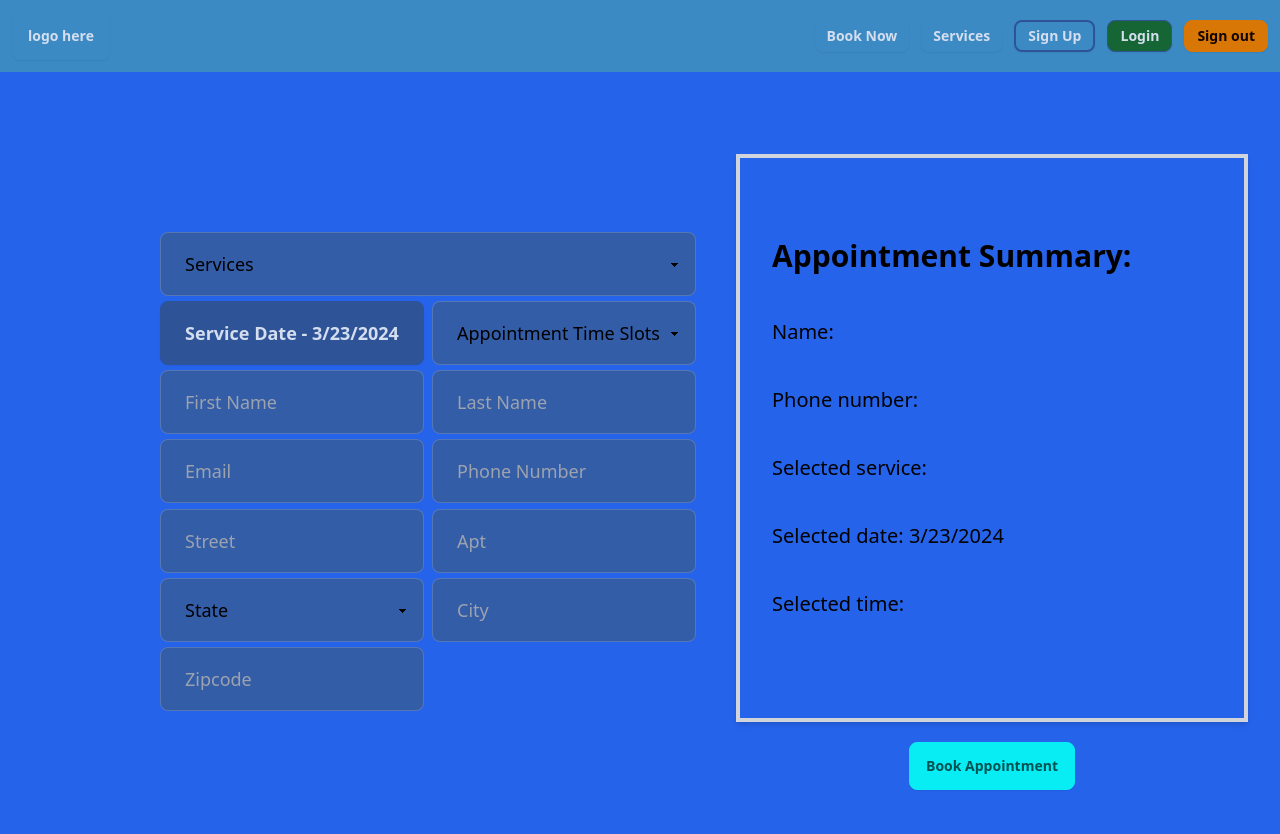
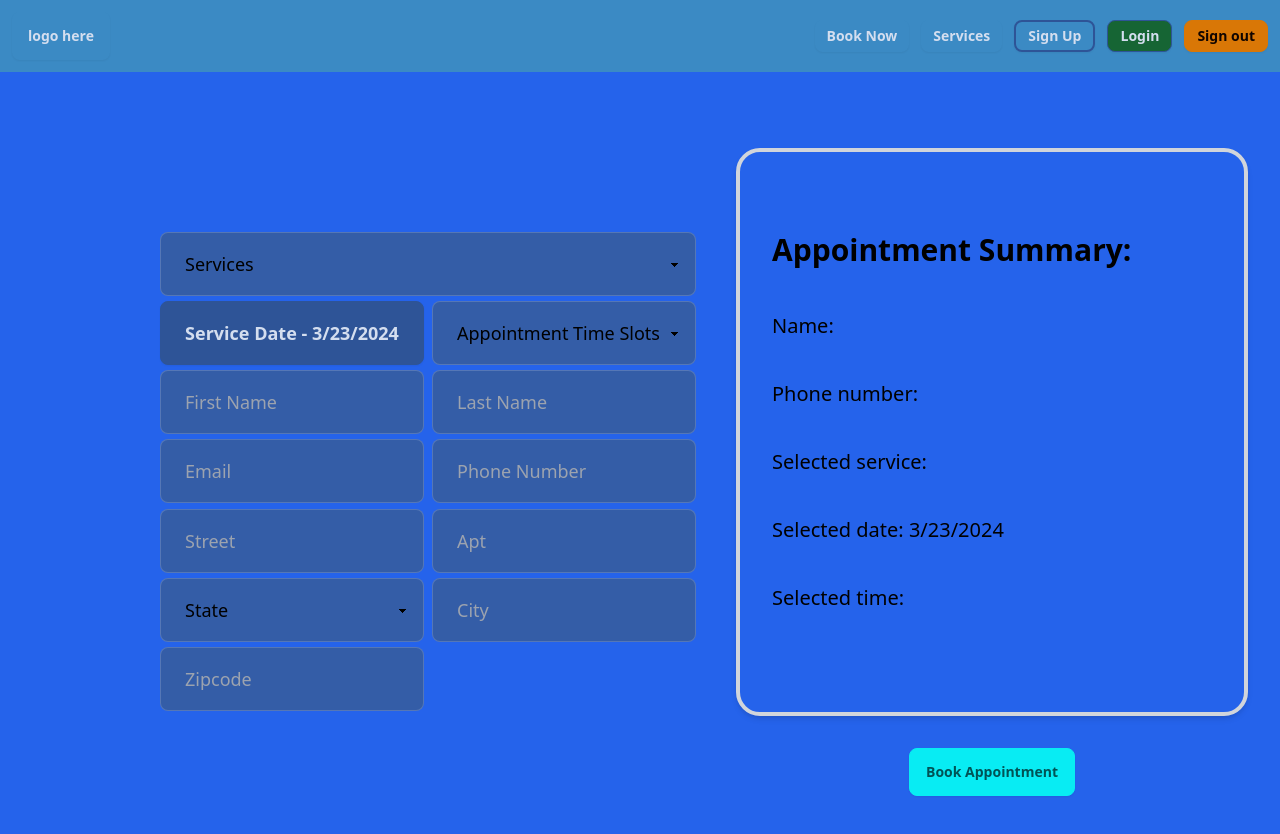
Before and after one commit to rajakrishna/dsd-cohort-2024, a Next.js app in the folder client/: page /appointment in a window 1280 px wide. Shown: the top 834 px of the page. Built offline with nearby package versions, Linux system fonts and the light colour scheme.

Commit message:
adjust style and add fetches

```diff
--- a/client/app/appointment/page.jsx
+++ b/client/app/appointment/page.jsx
@@ -1,15 +1,17 @@
 'use client'
 
-import React, { useState } from "react";
+import React, { useState, useEffect } from "react";
 import DatePicker from "react-datepicker";
 import "react-datepicker/dist/react-datepicker.css";
 import { mockServicesData } from "../mockData/mockGetServicesApi";
 import { mockTimeSlotsData } from "../mockData/mockGetTimeSlotsApi";
 import { timeSlots, statesList } from "@/constants";
-import { router } from "next/navigation";
+import { useRouter } from "next/navigation";
 
 export default function AppointmentPage() {
 
+  const [serviceList, setServiceList] = useState(mockServicesData)
+  const [timeSlotsList, setTimeSlotsList] = useState(mockTimeSlotsData)
   const [service, setService] = useState('')
   const [startDate, setStartDate] = useState(new Date().toLocaleDateString())
   const [appointment, setAppointment] = useState('')
@@ -22,6 +24,7 @@ export default function AppointmentPage() {
   const [state, setState] = useState('')
   const [city, setCity] = useState('')
   const [zip, setZip] = useState('')
+  const router = useRouter()
 
   const serviceInputHandler = (e) => {
     setService(e.target.value)
@@ -68,9 +71,14 @@ export default function AppointmentPage() {
   }
 
   const bookAppointment = () => {
-console.log(startDate)
+
+    if (!service || !startDate || !appointment || !firstName || !lastName || !email || !phone || !street || !state || !city || !zip) {
+      alert('Please fill out all fields')
+      return
+    }
+
     const timeSlotKey = Object.keys(timeSlots).find(timeSlotKey => timeSlots[timeSlotKey] === appointment);
-    const selectedService = mockServicesData.find(item => item.name === service);
+    const selectedService = serviceList.find(item => item.name === service);
     const formattedDate = startDate.split('/')
     let [month, day, year] = formattedDate
     if (month.length === 1) {
@@ -91,9 +99,9 @@ console.log(startDate)
         "serviceId": selectedService.id
       }
     }
-    console.log(data)
+
     fetch(
-      '/api/appointment',{
+      '/saveAppointmentApi', {
       method: 'POST',
       headers: {
         'Content-Type': 'application/json'
@@ -101,40 +109,89 @@ console.log(startDate)
       body: JSON.stringify(data)
     }
     )
-    .then(
-      router.push('/appointmentconfirmed')
-    )
+    .then(res => res.json())
+    .then(data => {
+      if (data.status === 'success') {
+        router.push('/appointmentconfirmed')
+      }
+    })
     .catch(err => console.log(err))
   }
 
+  //will enable below once the backend is ready!
+  //====================================================================================================
+  // const getServiceList = () => {
+  //   fetch(
+  //     '/getServicesApi', {
+  //     method: 'GET',
+  //     headers: {
+  //       'Content-Type': 'application/json'
+  //     }
+  //   }
+  //   )
+  //   .then(res => res.json())
+  //   .then(data => {
+  //     if (data.status === 'success') {
+  //       setServiceList(data.services)
+  //     }
+  //   })
+  //   .catch(err => console.log(err))
+  // }
+
+  // const getTimeSlotsList = () => {
+  //   fetch(
+  //     '/getTimeSlotsApi/${startDate}', {
+  //     method: 'GET',
+  //     headers: {
+  //       'Content-Type': 'application/json'
+  //     }
+  //   }
+  //   )
+  //   .then(res => res.json())
+  //   .then(data => {
+  //     if (data.status === 'success') {
+  //       setTimeSlotsList(data.timeSlots)
+  //     }
+  //   })
+  //   .catch(err => console.log(err))
+  // }
+
+  // useEffect(() => {
+  //   getServiceList()
+  // }, [])
+
+  // useEffect(() => {
+  //   getTimeSlotsList()
+  // }, [startDate])
+  //====================================================================================================
   return (
   <div className="flex flex-row min-h-screen w-full">
     <form className='flex-1 pr-2 grid grid-cols-1 md:grid-cols-2 gap-x-2 gap-y-1 p-40'>
       <div className="col-span-1 md:col-span-2 lg:col-span-2">
         <select className="select select-bordered select-lg w-full" onChange={serviceInputHandler}>
           <option disabled selected>Services</option>
-          {mockServicesData.map(service => <option key={service.id}>{service.name}</option>)}
+          {serviceList.map(service => <option key={service.id}>{service.name}</option>)}
         </select>
       </div>
 
       <div className="dropdown col-span-1">
         <div tabIndex={0} role="button" className="btn btn-lg w-full col-span-1 ">Service Date - {startDate}</div>
-        <div tabIndex={0} className="dropdown-content z-[1] card card-compact w-64 p-2 shadow bg-white text-primary-content">
+        <div tabIndex={0} className="dropdown-content z-[1] card card-compact w-64 p-2 shadow bg-blue-500 text-primary-content">
           <div className="card-body">
-            <h3 className="card-title">Please select the date</h3>
-            <DatePicker selected={startDate} onChange={(date) => setStartDate(date.toLocaleDateString())} />
+            <h3 className="card-title text-white">Please select the date</h3>
+            <DatePicker className='text-white' selected={startDate} onChange={(date) => setStartDate(date.toLocaleDateString())} />
           </div>
         </div>
       </div>
       <div className="col-span-1">
         <select className="select select-bordered select-lg w-full" onChange={appointmentInputHandler}>
           <option disabled selected>Appointment Time Slots</option>
-          {mockTimeSlotsData.TS79 && <option>{timeSlots.TS79}</option>}
-          {mockTimeSlotsData.TS911 && <option>{timeSlots.TS911}</option>}
-          {mockTimeSlotsData.TS111 && <option>{timeSlots.TS111}</option>}
-          {mockTimeSlotsData.TS13 && <option>{timeSlots.TS13}</option>}
-          {mockTimeSlotsData.TS35 && <option>{timeSlots.TS35}</option>}
-          {mockTimeSlotsData.TS57 && <option>{timeSlots.TS57}</option>}
+          {timeSlotsList.TS79 && <option>{timeSlots.TS79}</option>}
+          {timeSlotsList.TS911 && <option>{timeSlots.TS911}</option>}
+          {timeSlotsList.TS111 && <option>{timeSlots.TS111}</option>}
+          {timeSlotsList.TS13 && <option>{timeSlots.TS13}</option>}
+          {timeSlotsList.TS35 && <option>{timeSlots.TS35}</option>}
+          {timeSlotsList.TS57 && <option>{timeSlots.TS57}</option>}
         </select>
       </div>
 
@@ -148,11 +205,11 @@ console.log(startDate)
         <option disabled selected>State</option>
         {statesList.map(state => <option key={state.abbreviation}>{state.name}</option>)}
       </select>
-       <input type="text" placeholder='City' className="input input-bordered input-lg w-full" />
-       <input type="text" placeholder='Zipcode' className="input input-bordered input-lg w-full" />
+       <input type="text" placeholder='City' className="input input-bordered input-lg w-full" onChange={cityInputHandler}/>
+       <input type="text" placeholder='Zipcode' className="input input-bordered input-lg w-full" onChange={zipInputHandler}/>
     </form>
     <div className="flex-1 flex flex-col justify-center items-center p-5">
-      <div className="w-full max-w-lg border-4 border-gray-300 shadow-md py-20 h-auto px-8">
+      <div className="w-full max-w-lg border-4 rounded-3xl border-gray-300 shadow-md py-20 h-auto px-8">
         <h1 className='pb-6 font-bold text-3xl'>Appointment Summary:</h1>
         <p className='py-5 text-xl'>Name: {firstName + ' ' + lastName}</p>
         <p className='py-5 text-xl'>Phone number: {phone}</p>
@@ -161,7 +218,7 @@ console.log(startDate)
         <p className='py-5 text-xl'>Selected time: {appointment}</p>
       </div>
       <div>
-        <button className="btn btn-primary mt-5" onClick={bookAppointment}>Book Appointment</button>
+        <button className="btn btn-primary mt-8 " onClick={bookAppointment}>Book Appointment</button>
       </div>
     </div>
   </div>
```
